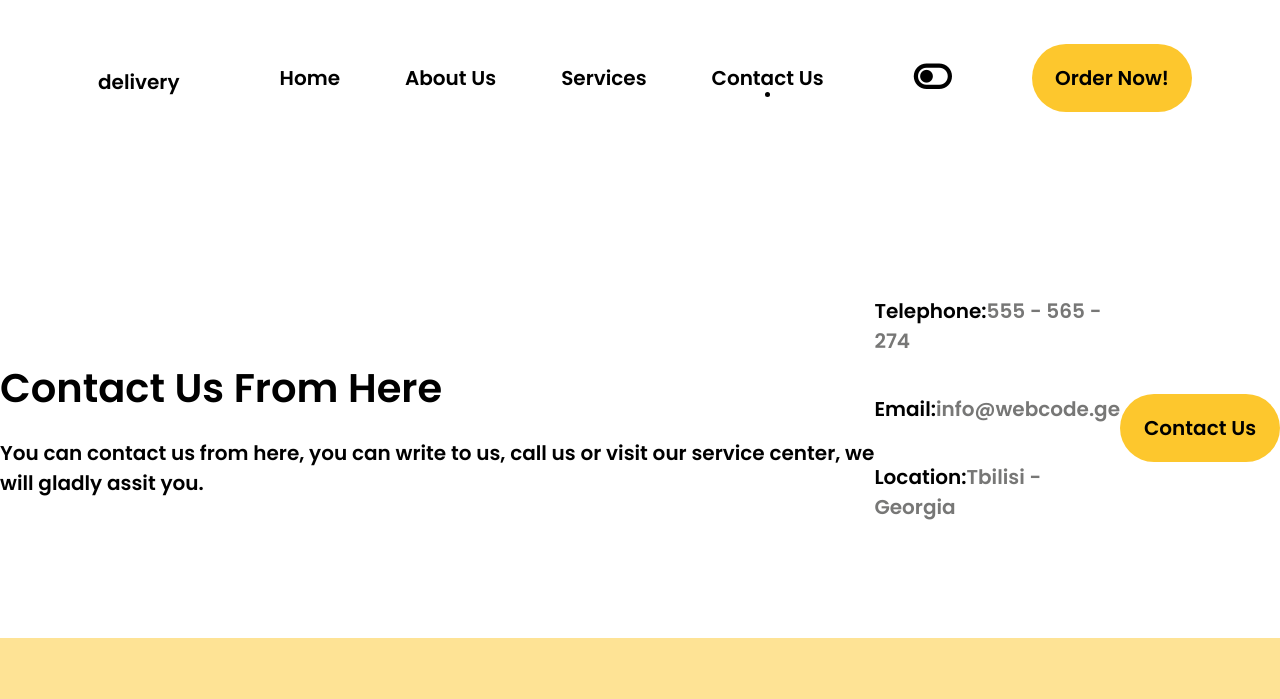
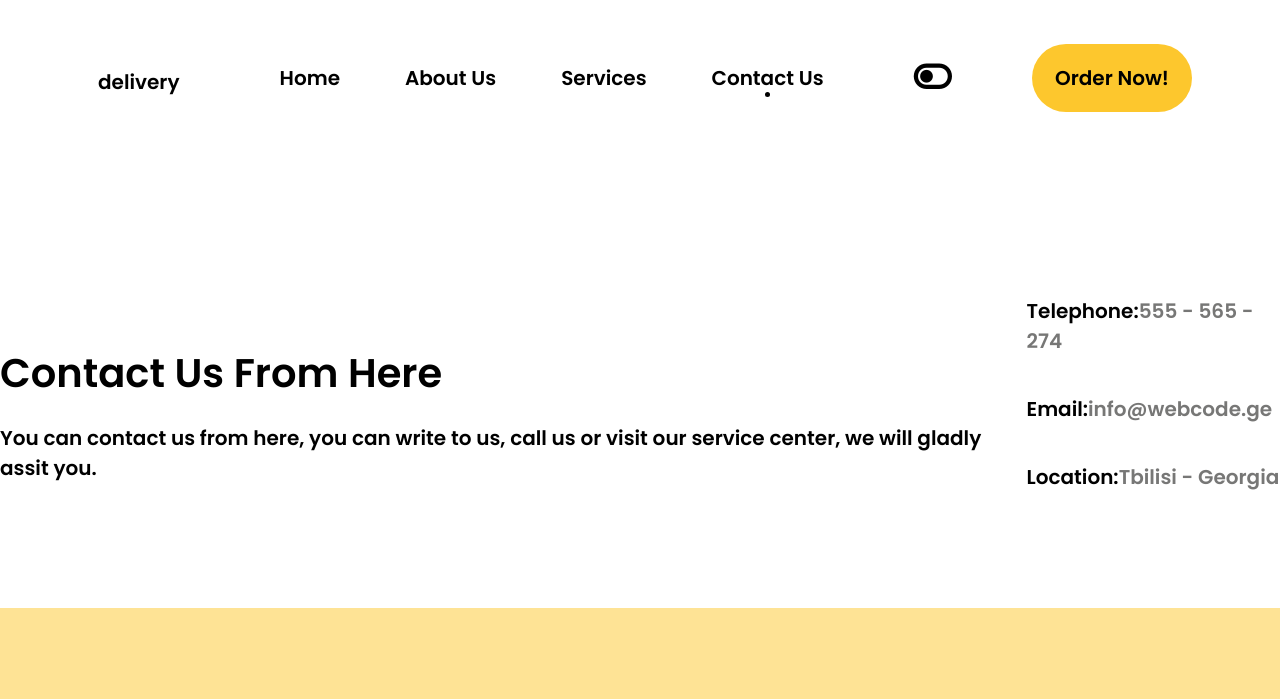
Before and after one commit to mariakochadze/gakvetili9, a plain HTML site: page contact.html in a window 1280 px wide. Shown: the top 699 px of the page. Drawn offline with Linux system fonts and the light colour scheme.

Commit message:
Update contact.html

```diff
--- a/contact.html
+++ b/contact.html
@@ -59,9 +59,7 @@
 
 
         </ul>
-        <p class="button">
-            <a href="#">Contact Us</a>
-        </p>
+
     </main>
 
 
```
